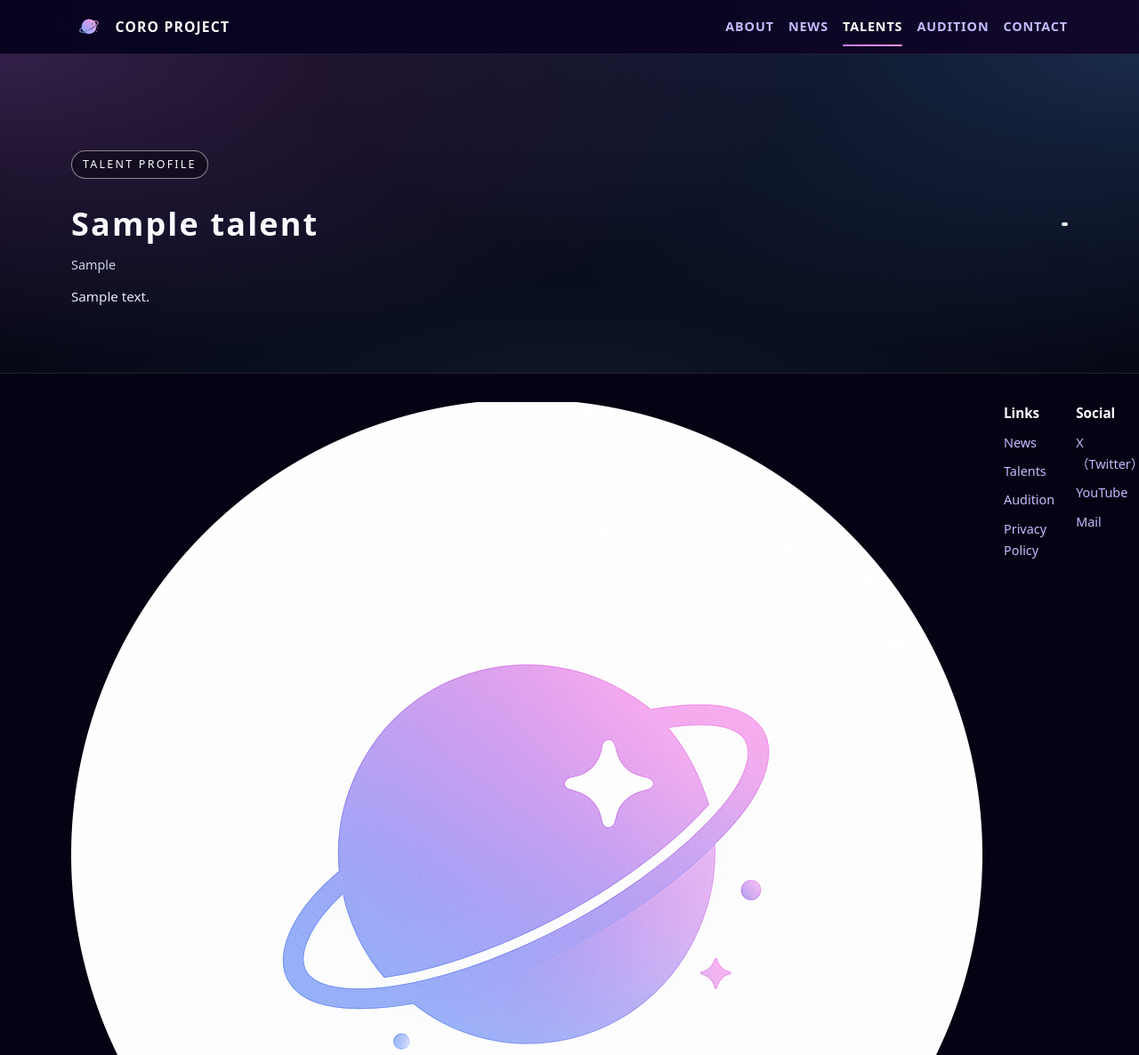
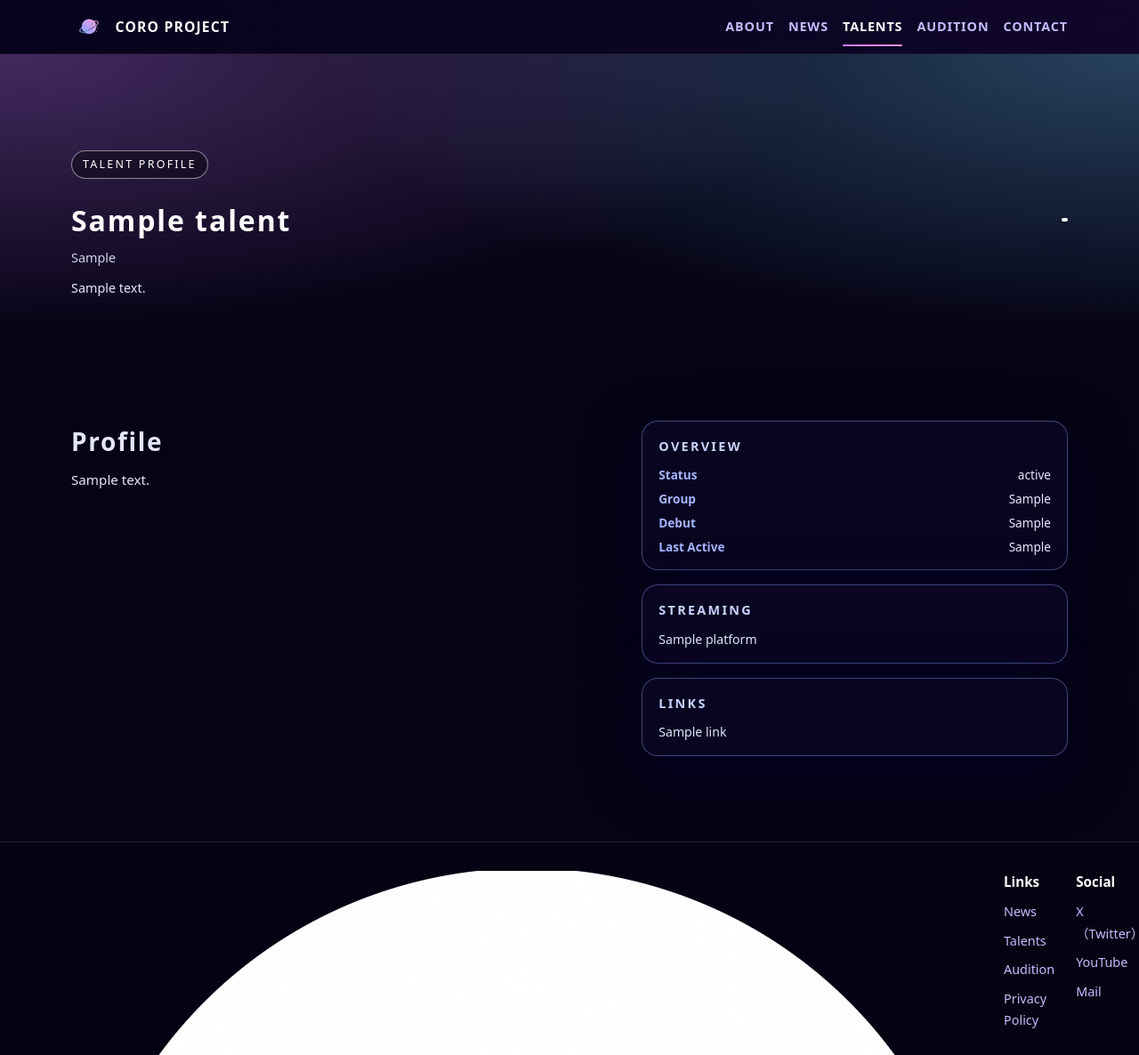
Before and after one commit to shuu3126/coroproject.hp, a PHP site: page /html/talent.php?id=1 in a window 1280 px wide. Shown: the top 1186 px of the page at 89% size. Run offline with PHP 8.4, Linux system fonts and the light colour scheme; tables that the repository leaves empty or names only in its code hold one stand-in row (values such as "Sample post"); grey boxes marked "Sample" are stand-in pictures.

Commit message:
Update styles.css

```diff
--- a/css/styles.css
+++ b/css/styles.css
@@ -1095,184 +1095,196 @@ select{
 }
 
 /* ============================
-   Talent detail page overrides
+   Talent Detail Overrides
+   （talent.php 専用の上書き）
    ============================ */
 
-/* ヒーロー部分：背景＆レイアウト */
-.talent-page .talent-hero{
-  position: relative;
-  padding: 96px 0 72px;
+body.talent-page {
+  /* 他ページとトーンを合わせた背景 */
   background:
-    radial-gradient(130% 160% at 0% 0%, #31245d 0%, transparent 55%),
-    radial-gradient(130% 160% at 100% 0%, #1e3a8a 0%, transparent 55%),
-    #050314;
-  color:#f9f9ff;
+    radial-gradient(140% 140% at 0% 0%, #35166b 0, transparent 55%),
+    radial-gradient(140% 140% at 100% 0%, #54206d 0, transparent 55%),
+    radial-gradient(120% 120% at 50% 100%, #14092f 0, #050414 60%, #03010a 100%);
 }
 
-.talent-page .talent-hero-inner{
+/* ---------- Hero 部分 ---------- */
+
+body.talent-page .talent-hero {
   position: relative;
-  z-index: 1;
+  padding: 96px 0 56px;
+  color: #fff;
+  background:
+    radial-gradient(120% 160% at 0% 0%, rgba(199,125,255,.32), transparent 60%),
+    radial-gradient(120% 160% at 100% 0%, rgba(111,198,255,.32), transparent 60%),
+    #050314;
+}
+
+body.talent-page .talent-hero-bg {
+  display: none; /* いま出ている謎の「点」などを消す用 */
+}
+
+body.talent-page .talent-hero-inner{
   display: grid;
-  gap: 32px;
+  gap: 40px;
   align-items: center;
 }
 
-/* PCはテキスト＋画像の2カラム */
+/* PC は 2 カラム、SP は縦並び */
 @media (min-width: 960px){
-  .talent-page .talent-hero-inner{
+  body.talent-page .talent-hero-inner{
     grid-template-columns: minmax(0, 1.1fr) minmax(0, 1.4fr);
   }
 }
 
-/* テキスト側 */
-.talent-page .talent-hero-main{
+body.talent-page .talent-hero-main{
   max-width: 520px;
 }
 
-.talent-page .talent-name-main{
-  margin: 8px 0 4px;
-  font-size: clamp(28px, 3.4vw, 36px);
+body.talent-page .talent-name-main{
+  margin: 8px 0 2px;
+  font-size: clamp(26px, 3vw, 32px);
 }
 
-.talent-page .talent-catch{
-  margin: 8px 0 0;
-  font-size: .95rem;
+body.talent-page .talent-tags{
+  display:flex;
+  flex-wrap:wrap;
+  gap:6px;
+  margin:12px 0 10px;
+}
+body.talent-page .talent-tags span{
+  padding:3px 10px;
+  border-radius:999px;
+  font-size:.75rem;
+  border:1px solid rgba(255,255,255,.28);
+  background:rgba(0,0,0,.26);
+}
+
+body.talent-page .talent-catch{
+  margin:4px 0 0;
+  font-size:.9rem;
   color:#e5e7ff;
 }
 
-/* タグ */
-.talent-page .talent-tags{
-  display:flex;
-  flex-wrap:wrap;
-  gap:6px;
-  margin:12px 0 4px;
-}
-.talent-page .talent-tags span{
-  padding:3px 10px;
-  border-radius:999px;
-  border:1px solid rgba(191,219,254,.7);
-  font-size:.75rem;
+/* ★ ここが画像（16:9 長方形・フルに近いサイズ） */
+body.talent-page .talent-hero-visual{
+  display:block;
 }
 
-/* 画像側：16:9の長方形でフルに見せる */
-.talent-page .talent-hero-visual{
-  display:flex;
-  justify-content:flex-end;
+body.talent-page .talent-hero-avatar{
+  width:100%;
+  aspect-ratio:16 / 9;       /* 1920x1080 前提 */
+  border-radius:18px;
+  background-size:cover;
+  background-position:center;
+  box-shadow:0 28px 80px rgba(0,0,0,.85);
 }
 
-.talent-page .talent-hero-avatar{
-  width:100%;
-  max-width: 640px;          /* 好きなら 720px とかにしてOK */
-  aspect-ratio:16 / 9;
-  border-radius: 22px;
-  background-size:cover;
-  background-position:center;
-  box-shadow:
-    0 26px 80px rgba(15,23,42,.95),
-    0 0 80px rgba(79,209,230,.45);
-}
-
-/* SPは1カラムで画像を上に */
+/* SP のときは画像を下に回す */
 @media (max-width: 959px){
-  .talent-page .talent-hero-inner{
+  body.talent-page .talent-hero-inner{
     grid-template-columns: 1fr;
   }
-  .talent-page .talent-hero-main{
-    order:2;
-    text-align:left;
-  }
-  .talent-page .talent-hero-visual{
-    order:1;
+  body.talent-page .talent-hero-visual{
+    order: -1;
   }
 }
 
-/* -------- プロフィール＋サイド情報 -------- */
+/* ---------- Profile ＋ サイド情報 ---------- */
 
-.talent-page .talent-profile-section{
-  padding: 80px 0 120px;
-  background: radial-gradient(140% 180% at 50% 0%, #111827 0%, #020617 55%);
+body.talent-page .talent-profile-section{
+  padding: 80px 0 96px;
+  background:#050314;
 }
 
-.talent-page .talent-profile-inner{
+body.talent-page .talent-profile-inner{
   display:grid;
-  gap:36px;
-  align-items:flex-start;
+  gap:32px;
 }
 
-/* PCでは2カラム */
-@media (min-width: 960px){
-  .talent-page .talent-profile-inner{
-    grid-template-columns: minmax(0, 1.3fr) minmax(0, 1fr);
+@media (min-width:960px){
+  body.talent-page .talent-profile-inner{
+    grid-template-columns:minmax(0,1.4fr) minmax(0,1.1fr);
+    align-items:flex-start;
   }
 }
 
-.talent-page .talent-profile-main{
-  max-width: 640px;
+body.talent-page .talent-profile-main{
+  font-size:.95rem;
+  color:#e5e7ff;
+}
+body.talent-page .talent-profile-main p{
+  margin:.4rem 0;
 }
 
-.talent-page .talent-profile-main p{
-  margin:0 0 12px;
-  font-size:.95rem;
-  color:#e7e1ff;
-}
-
-/* 右側のカード群 */
-.talent-page .talent-profile-side{
+/* 右カラムのカード郡 */
+body.talent-page .talent-profile-side{
   display:grid;
   gap:16px;
 }
 
-/* ここで高さを固定しない：中身に合わせて伸びる */
-.talent-page .talent-profile-side .talent-card{
-  background:var(--card);
-  border-radius:var(--radius-lg);
-  border:1px solid var(--border-soft);
-  box-shadow:var(--shadow-soft);
+body.talent-page .talent-card{
+  border-radius:18px;
+  background:rgba(10,6,35,.96);
+  border:1px solid rgba(148,163,255,.4);
+  box-shadow:0 20px 60px rgba(5,0,40,.7);
   padding:16px 18px 14px;
 }
 
-/* Overview の中身を読みやすく */
-.talent-page .talent-meta-list{
+body.talent-page .talent-card-title{
+  margin:0 0 8px;
+  font-size:.9rem;
+  letter-spacing:.16em;
+  text-transform:uppercase;
+  color:#c7d2ff;
+}
+
+/* 概要のメタ情報（Status / Group / Debut ...） */
+body.talent-page .talent-meta-list{
   margin:0;
   padding:0;
   display:grid;
-  gap:6px;
-  font-size:.9rem;
+  gap:4px;
+  font-size:.85rem;
 }
-.talent-page .talent-meta-list > div{
+body.talent-page .talent-meta-list div{
   display:flex;
   justify-content:space-between;
   gap:8px;
 }
-.talent-page .talent-meta-list dt{
+body.talent-page .talent-meta-list dt{
   font-weight:600;
-  color:#cbd5ff;
+  color:#a5b4ff;
 }
-.talent-page .talent-meta-list dd{
+body.talent-page .talent-meta-list dd{
   margin:0;
   color:#e5e7ff;
-  text-align:right;
 }
 
 /* Streaming / Links のリスト */
-.talent-page .talent-link-list{
+body.talent-page .talent-link-list{
   list-style:none;
-  margin:4px 0 0;
+  margin:0;
   padding:0;
   display:grid;
   gap:4px;
-  font-size:.9rem;
+  font-size:.88rem;
 }
-.talent-page .talent-link-list a{
-  color:#bfdbfe;
+body.talent-page .talent-link-list a{
+  color:#e0e7ff;
   text-decoration:none;
 }
-.talent-page .talent-link-list a:hover{
-  color:#fff;
+body.talent-page .talent-link-list a:hover{
+  color:#f9a8ff;
 }
 
-/* このページでは、main の一番下に残っている
-   古い“惑星ロゴだけのセクション”を丸ごと非表示にする */
-.talent-page main > section:last-of-type{
+body.talent-page .talent-card-note{
+  margin:0;
+  font-size:.85rem;
+  color:#9ca3c3;
+}
+
+/* ---------- 下の巨大ロゴ（惑星）を消す ---------- */
+/* talent.php の <main> の一番最後に残っている旧セクションを非表示にする */
+body.talent-page main > *:last-child:not(.talent-profile-section){
   display:none;
 }
```
